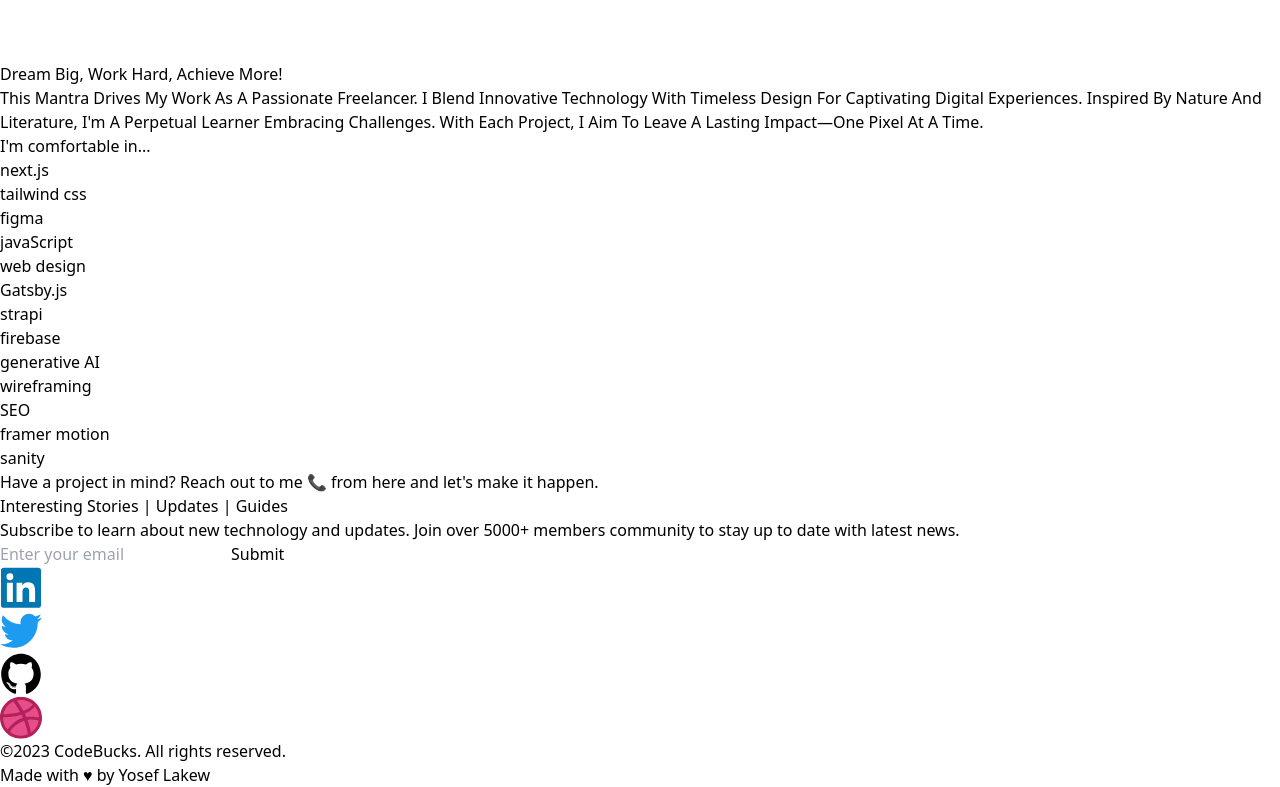
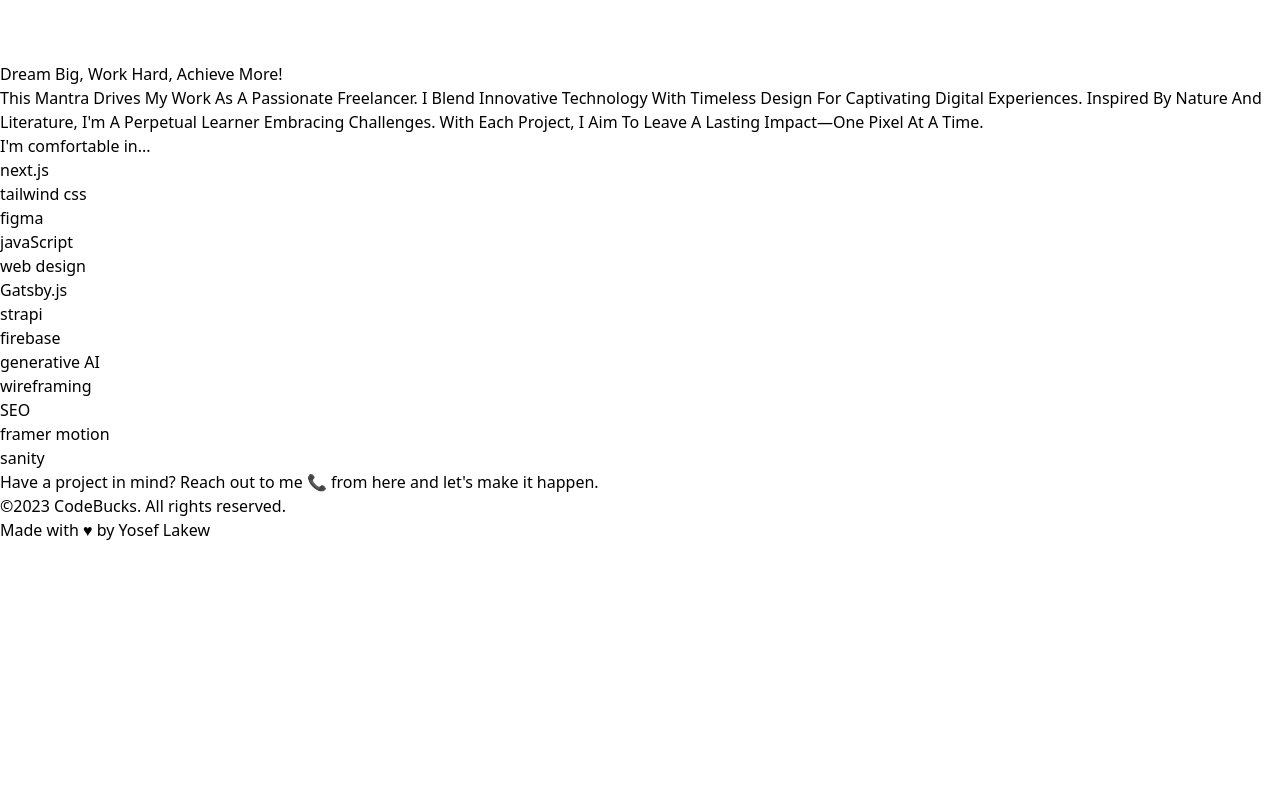
Before and after one commit to yoseflakew25/CodeBlogs, a Next.js app: page /about in a window 1280 px wide. Shown: the part 1387-2174 px from the top of the page. After the commit the page ends 1929 px from the top, so only its background shows below. Built offline with nearby package versions, Linux system fonts and the light colour scheme.

Commit message:
Update index.js

```diff
--- a/src/components/Footer/index.js
+++ b/src/components/Footer/index.js
@@ -16,64 +16,6 @@
 
   return (
     <footer className="mt-16 rounded-2xl bg-dark dark:bg-accentDark/90 m-2 sm:m-10 flex flex-col items-center text-light dark:text-dark">
-      <h3 className="mt-16 font-medium dark:font-bold text-center capitalize text-2xl sm:text-3xl lg:text-4xl px-4">
-        Interesting Stories | Updates | Guides
-      </h3>
-      <p className="mt-5 px-4 text-center w-full sm:w-3/5 font-light dark:font-medium text-sm sm:text-base">
-        Subscribe to learn about new technology and updates. Join over 5000+
-        members community to stay up to date with latest news.
-      </p>
-
-      <form
-        onSubmit={handleSubmit(onSubmit)}
-        className="mt-6 w-fit sm:min-w-[384px] flex items-stretch bg-light dark:bg-dark p-1 sm:p-2 rounded mx04"
-      >
-        <input
-          type="email"
-          placeholder="Enter your email"
-          {...register("email", { required: true, maxLength: 80 })}
-          className="w-full bg-transparent pl-2 sm:pl-0 text-dark focus:border-dark focus:ring-0 border-0 border-b mr-2 pb-1"
-        />
-
-        <input
-          type="submit"
-          className="bg-dark text-light dark:text-dark dark:bg-light cursor-pointer font-medium rounded px-3 sm:px-5 py-1"
-        />
-      </form>
-      <div className="flex items-center mt-8">
-        <a
-          href={siteMetadata.linkedin}
-          className="inline-block w-6 h-6 mr-4"
-          aria-label="Reach out to me via LinkedIn"
-          target="_blank"
-        >
-          <LinkedinIcon className="hover:scale-125 transition-all ease duration-200" />
-        </a>
-        <a
-          href={siteMetadata.twitter}
-          className="inline-block w-6 h-6 mr-4"
-          aria-label="Reach out to me via Twitter"
-          target="_blank"
-        >
-          <TwitterIcon className="hover:scale-125 transition-all ease duration-200" />
-        </a>
-        <a
-          href={siteMetadata.github}
-          className="inline-block w-6 h-6 mr-4 fill-light"
-          aria-label="Check my profile on Github"
-          target="_blank"
-        >
-          <GithubIcon className="fill-light dark:fill-dark  hover:scale-125 transition-all ease duration-200" />
-        </a>
-        <a
-          href={siteMetadata.dribbble}
-          className="inline-block w-6 h-6 mr-4"
-          aria-label="Check my profile on Dribbble"
-          target="_blank"
-        >
-          <DribbbleIcon className="hover:scale-125 transition-all ease duration-200" />
-        </a>
-      </div>
 
       <div className="w-full  mt-16 md:mt-24 relative font-medium border-t border-solid border-light py-6 px-8 flex  flex-col md:flex-row items-center justify-between">
         <span className="text-center">
```
